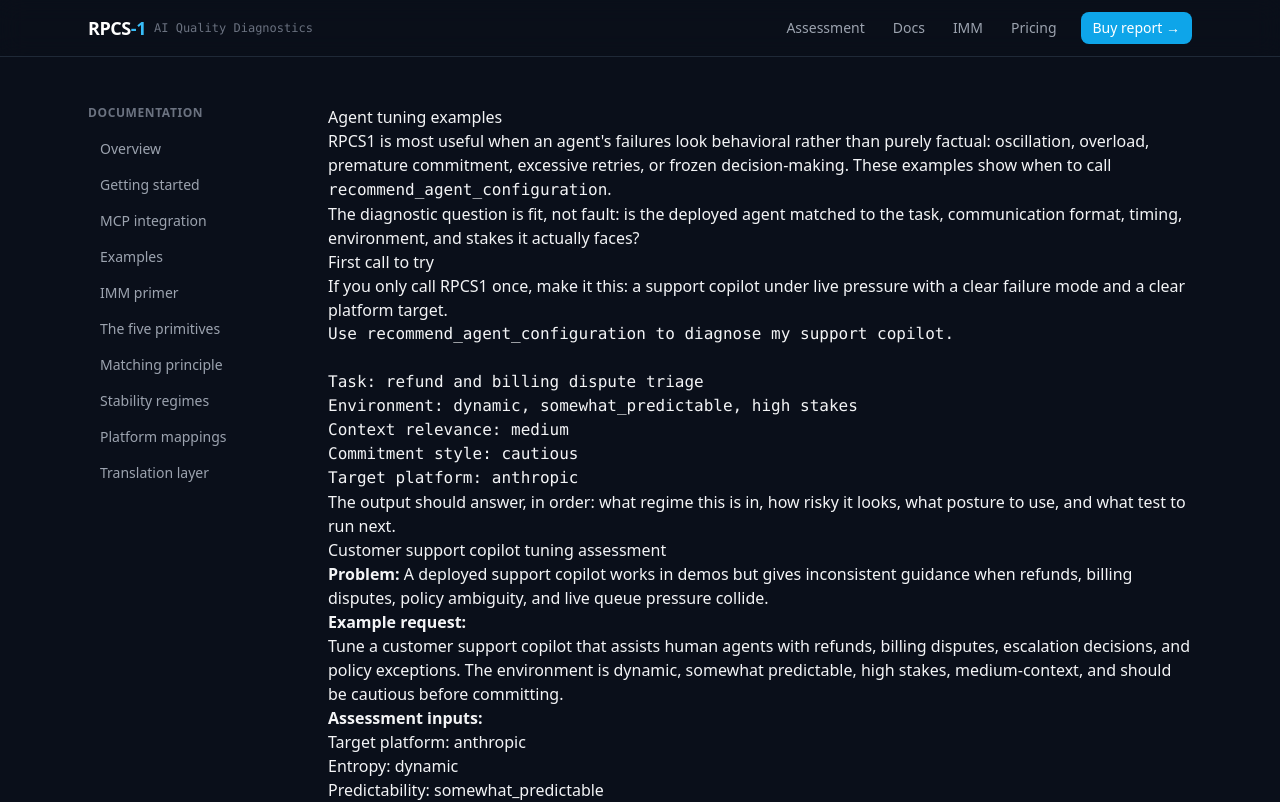
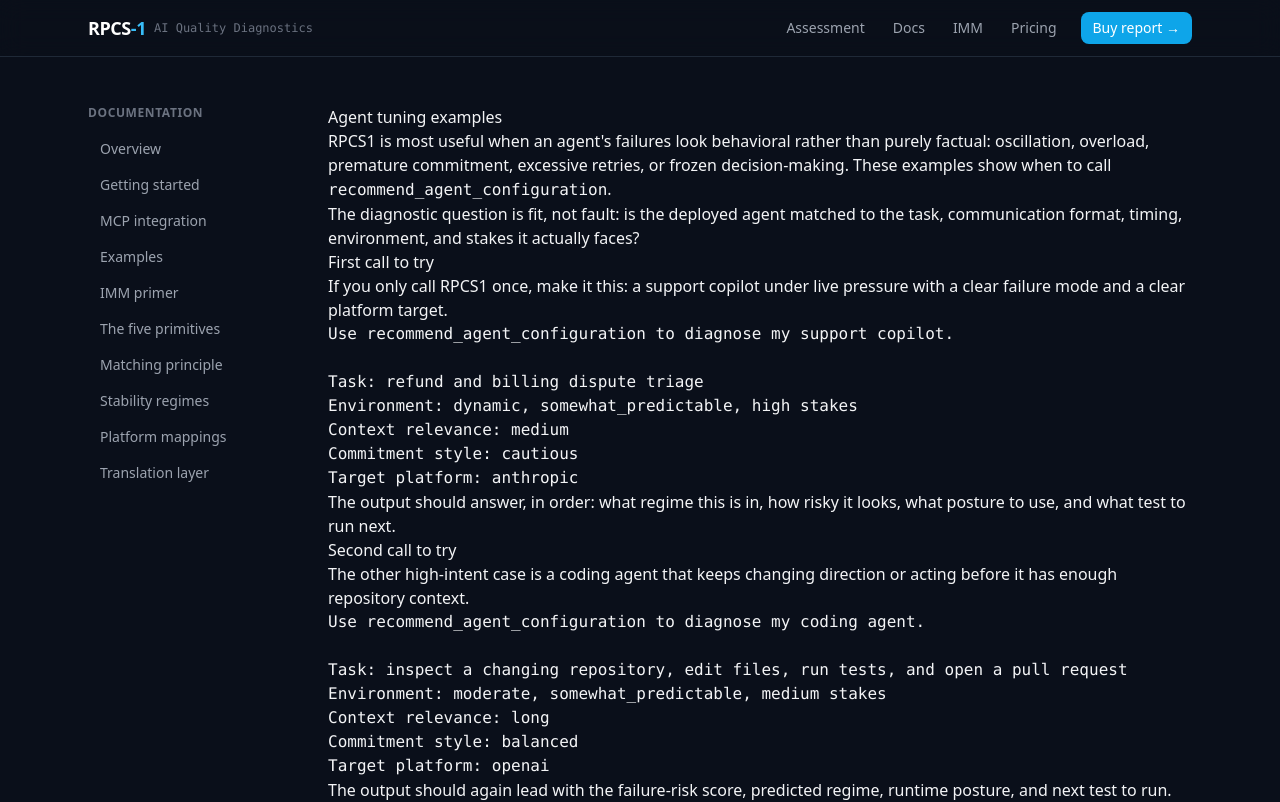
Before and after one commit to travisbergen2/rpcs1-sdk, a Next.js app in the folder packages/web/: page /docs/examples in a window 1280 px wide. Shown: the top 802 px of the page. Built offline with nearby package versions, Linux system fonts and the light colour scheme.

Commit message:
feat: add coding agent example

```diff
--- a/packages/web/app/docs/examples/page.tsx
+++ b/packages/web/app/docs/examples/page.tsx
@@ -108,6 +108,25 @@ Target platform: anthropic`}</code></pre>
         </p>
       </section>
 
+      <section>
+        <h2>Second call to try</h2>
+        <p>
+          The other high-intent case is a coding agent that keeps changing direction or
+          acting before it has enough repository context.
+        </p>
+        <pre><code>{`Use recommend_agent_configuration to diagnose my coding agent.
+
+Task: inspect a changing repository, edit files, run tests, and open a pull request
+Environment: moderate, somewhat_predictable, medium stakes
+Context relevance: long
+Commitment style: balanced
+Target platform: openai`}</code></pre>
+        <p>
+          The output should again lead with the failure-risk score, predicted regime, runtime
+          posture, and next test to run.
+        </p>
+      </section>
+
       {EXAMPLES.map((example) => (
         <section key={example.preset}>
           <h2>{example.title}</h2>
```
Also changed, not shown: 2 other files (tests, documents, lock files or other folders).
